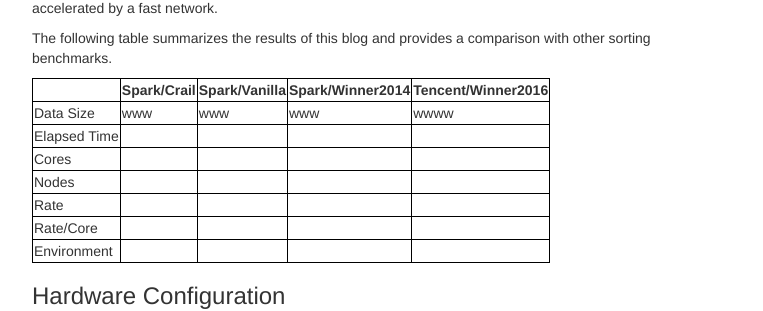
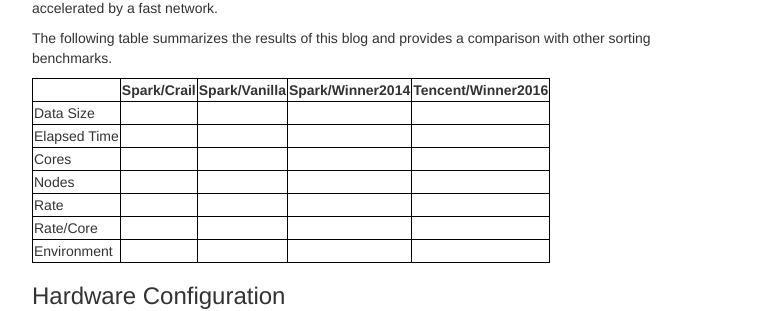
Before and after one commit to apache/incubator-crail-website, a Jekyll site: the page built from _posts/blog/2017-01-1-sorting.md, in a window 1280 px wide. Shown: the part 234-545 px from the top of the page, without its empty margins (258-1021 px from the left). Built offline with Jekyll 4.4.1, drawn with Linux system fonts in a browser that asks for light colours.

Commit message:
Update 2017-01-1-sorting.md

```diff
--- a/_posts/blog/2017-01-1-sorting.md
+++ b/_posts/blog/2017-01-1-sorting.md
@@ -11,7 +11,7 @@
 
 |               | Spark/Crail   | Spark/Vanilla | Spark/Winner2014       | Tencent/Winner2016       |
 | ------------- | ------------- | --------------| -----------------------| -------------------------|
-| Data Size     |      www        |      www        |         www              |         wwww               |
+| Data Size     |               |               |                        |                          |
 | Elapsed Time  |               |               |                        |                          |
 | Cores         |               |               |                        |                          |
 | Nodes         |               |               |                        |                          |
```
